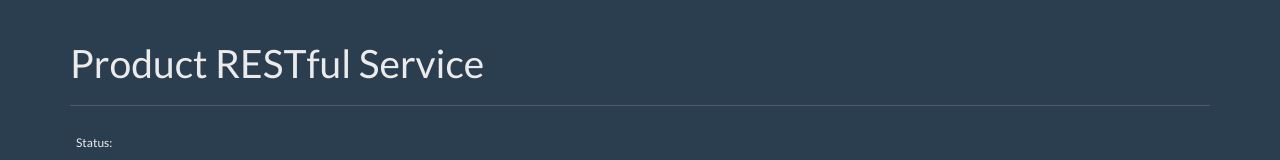
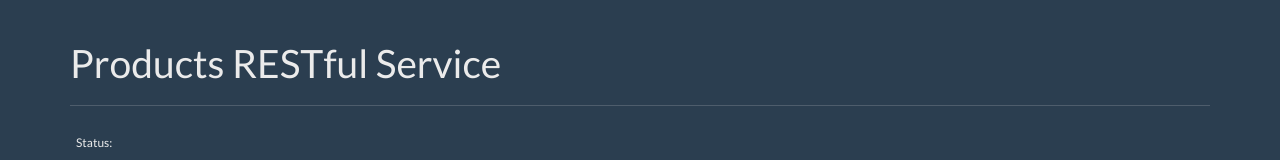
Before and after one commit to nyu-devOps-product/products, a plain HTML site: page app/static/index.html in a window 1280 px wide. Shown: the top 160 px of the page. Drawn offline with Linux system fonts and the light colour scheme; files that its build step writes are made by us from their sources; files whose address does not match are found by name.

Commit message:
fix title

```diff
--- a/app/static/index.html
+++ b/app/static/index.html
@@ -1,7 +1,7 @@
 <!DOCTYPE html>
 <html>
   <head>
-    <title>Product RESTful Service</title>
+    <title>Products RESTful Service</title>
     <meta charset="utf-8">
     <meta http-equiv="X-UA-Compatible" content="IE=edge">
     <meta name="viewport" content="width=device-width, initial-scale=1">
@@ -12,7 +12,7 @@
   <body>
     <div class="container">
         <div class="page-header">
-            <h1>Product RESTful Service</h1>
+            <h1>Products RESTful Service</h1>
         </div>
 
         <!-- Flash Message -->
```
